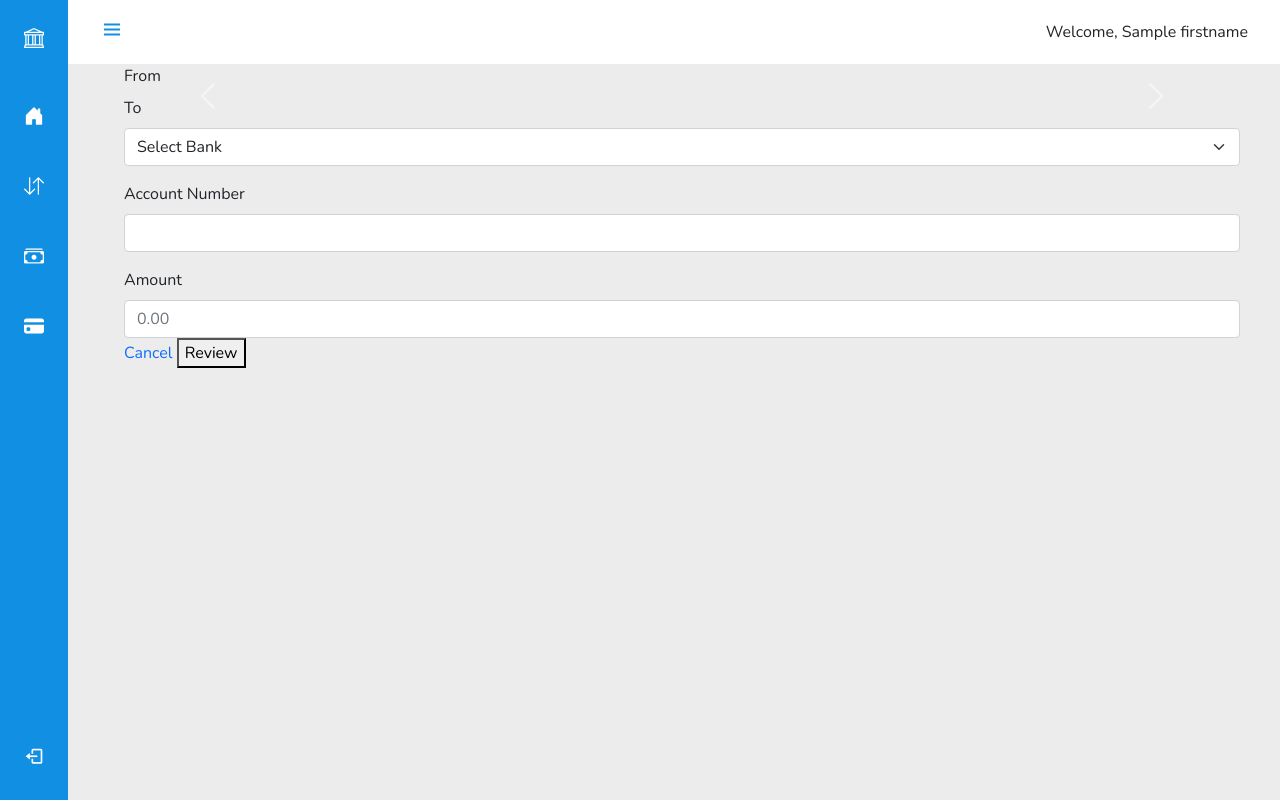
After one commit to Thanida-P/Virtual-Banking-System-Prototype, a FastAPI app: template templates/addAccount.html in a window 1280 px wide. The commit adds this page. Run offline with FastAPI, Linux system fonts and the light colour scheme; the template is opened without the code that fills it: most values are stand-ins (such as "Sample title", 1, 10 or a date in 2020); parts of the project's set-up code (start-up, migrations or seed data) failed here and were passed over; some libraries are stand-ins or nearby versions.

Commit message:
addadmin

```diff
--- a/main.py
+++ b/main.py
@@ -426,7 +426,16 @@ async def addAdmins(request: Request, user=Depends(manager)):
     return RedirectResponse(url="/home", status_code=302)
 
 @app.post("/addAdmin", response_class=HTMLResponse)
-async def addAdmin(request: Request, db: Session = Depends(get_db), firstName: str = Form(None), middleName: str = Form(None), lastName: str = Form(None), username: str = Form(None), email: str = Form(None), phno: str = Form(None), password: str = Form(None), confirmPassword: str = Form(None)):
+async def addAdmin(request: schema.AddAdminRequest, db: Session = Depends(get_db)):
+    firstName = request.firstName
+    middleName = request.middleName
+    lastName = request.lastName
+    username = request.username
+    email = request.email
+    phno = request.phno
+    password = request.password
+    confirmPassword = request.confirmPassword
+
     required_params = [firstName, lastName, username, email, phno, password, confirmPassword]
     if any(param is None for param in required_params):
         return f"<script> alert(\"Please fill out all fields\"); window.history.back(); </script>"
--- a/static/js/addAdmin.js
+++ b/static/js/addAdmin.js
@@ -20,7 +20,8 @@ async function addAdmin() {
     if (response.ok) {
         alert('Admin added successfully!');
         form.reset();
+        window.location.href = '/login';
     } else {
-        alert('Failed to add admin');
+        alert('Please enter all required fields');
     }
 }
--- /dev/null
+++ b/templates/addAccount.html
@@ -0,0 +1,53 @@
+{% extends "sidebar_header.html" %}
+{%block head%} {{super()}}
+<link rel="stylesheet" href="{{url_for('static',path='css/addAccount.css')}}" />
+{%endblock%}
+{%block content%}
+<div id="transfer-page" class="container mt-5">
+        <form>
+            <div class="mb-3">
+            <label for="from" id="from-header" class="form-label">From</label>
+            <div class="background-widget-top">
+                <div id="owned_accounts" class="carousel slide small-carousel" interval="false">
+                    <ol class="carousel-indicators" id="carousel-indicators"></ol>
+                    <div class="carousel-inner" id="carousel-inner"></div>
+                    <a class="carousel-control-prev" href="#owned_accounts" role="button" data-bs-slide="prev">
+                        <span class="carousel-control-prev-icon" aria-hidden="true"></span>
+                        <span class="visually-hidden">Previous</span>
+                    </a>
+                    <a class="carousel-control-next" href="#owned_accounts" role="button" data-bs-slide="next">
+                        <span class="carousel-control-next-icon" aria-hidden="true"></span>
+                        <span class="visually-hidden">Next</span>
+                    </a>
+                </div>
+            </div>
+            <label for="bank" id="to-header" class="form-label">To</label>
+            <div class="background-widget-bottom">
+                <div class="mb-3">
+                    <select class="form-select" id="bank" name="bank" required>
+                        <option value="" disabled selected>Select Bank</option>
+                        <option value="bank1">Bank 1</option>
+                        <option value="bank2">Bank 2</option>
+                        <option value="bank3">Bank 3</option>
+                    </select>
+                </div>
+                <div class="mb-3">
+                    <label for="account_number" class="form-label">Account Number</label>
+                    <input type="text" class="form-control" id="account_number" name="account_number" required>
+                </div>
+                <div id="amount-input">
+                    <label for="amount" class="form-label">Amount</label>
+                    <input type="number" class="form-control" id="amount" name="amount" placeholder="0.00" required>
+                </div>
+            </div>
+            <div class="button-container">
+                <a href="/home" class="cancel-btn" onclick="return confirm('Are you sure you want to cancel?')">Cancel</a>
+                <button type="button" class="transfer-review-btn">Review</button>
+            </div>
+        </form>
+    </div>
+
+    <script src="https://code.jquery.com/jquery-3.6.0.min.js"></script>
+    <script src="https://cdn.jsdelivr.net/npm/bootstrap@5.1.3/dist/js/bootstrap.bundle.min.js"></script>
+
+{% endblock %}
--- a/templates/home.html
+++ b/templates/home.html
@@ -30,11 +30,11 @@
               <h3>Cardless Transaction</h3>
             </div>
           </div>
-          <div class="solution_card me-0" onclick="window.location.href='/currency-exchange'">
+          <div class="solution_card me-0" onclick="window.location.href='/addAccount'">
             <div class="hover_color_bubble"></div>
-            <i class="bi bi-currency-exchange menu-icon"></i>
+            <i class="bi bi-credit-card-fill menu-icon"></i>
             <div class="solu_title">
-              <h3>Currency Exchange</h3>
+              <h3>Open Deposit Account</h3>
             </div>
           </div>
             {%endblock%}
--- a/templates/sidebar_header.html
+++ b/templates/sidebar_header.html
@@ -63,9 +63,9 @@
               <i class="bi bi-cash-stack nav_icon"></i>
               <span class="nav_name">Cardless Transaction</span>
             </a>
-            <a href="/currency-exchange" class="nav_link {% if request.path == '/currency-exchange' %}active{% endif %}">
-              <i class="bi bi-currency-exchange nav_icon"></i>
-              <span class="nav_name">Currency Exchange</span>
+            <a href="/addAccount" class="nav_link {% if request.path == '/addAccount' %}active{% endif %}">
+              <i class="bi bi-credit-card-fill nav_icon"></i>
+              <span class="nav_name">Open Deposit Accout</span>
             </a>
           </div>
         </div>
--- a/templates/sidebar_header_admin.html
+++ b/templates/sidebar_header_admin.html
@@ -59,10 +59,6 @@
               <i class="bi bi-people-fill nav_icon"></i>
               <span class="nav_name">Users Management</span>
             </a>
-            <a href="/admin/currency-exchange" class="nav_link {% if request.path == '/admin/currency-exchange' %}active{% endif %}">
-              <i class="bi bi-currency-exchange nav_icon"></i>
-              <span class="nav_name">Currency Exchange</span>
-            </a>
           </div>
         </div>
         <a href="/logout" class="nav_link">
```
Also changed, not shown: templates/homeAdmin.html (+0 -7 lines).
